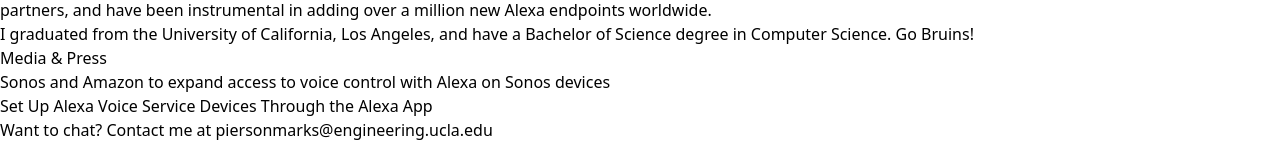
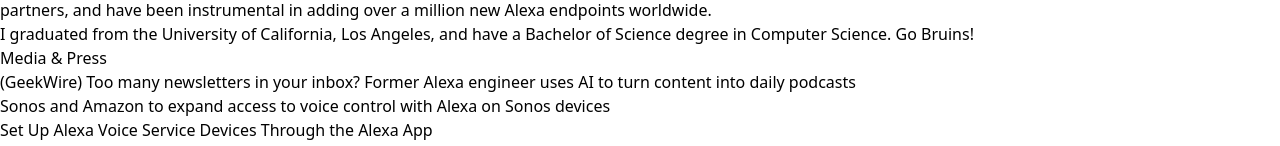
Before and after one commit to piersonmarks/personal_website, a React (Vite) app: page / in a window 1280 px wide. Shown: the part 518-664 px from the top of the page. Built offline with nearby package versions, Linux system fonts and the light colour scheme.

Commit message:
Add GeekWire article

```diff
--- a/src/App.jsx
+++ b/src/App.jsx
@@ -73,6 +73,16 @@
               Media & Press
             </div>
             <ul className="align-middle list-outside ml-4">
+              <li className="list-disc align-middle">
+                <a
+                  href="https://www.geekwire.com/2024/too-many-newsletters-in-your-inbox-former-alexa-engineer-uses-ai-to-turn-content-into-daily-podcasts/"
+                  target="_blank"
+                  className="hover:bg-blue-200 hover:underline hover:transition-all duration-150 ease-in"
+                >
+                  (GeekWire) Too many newsletters in your inbox? Former Alexa
+                  engineer uses AI to turn content into daily podcasts
+                </a>
+              </li>
               <li className="list-disc align-middle">
                 <a
                   href="https://www.sonos.com/en-us/newsroom/sonos-and-alexa-expand"
```
